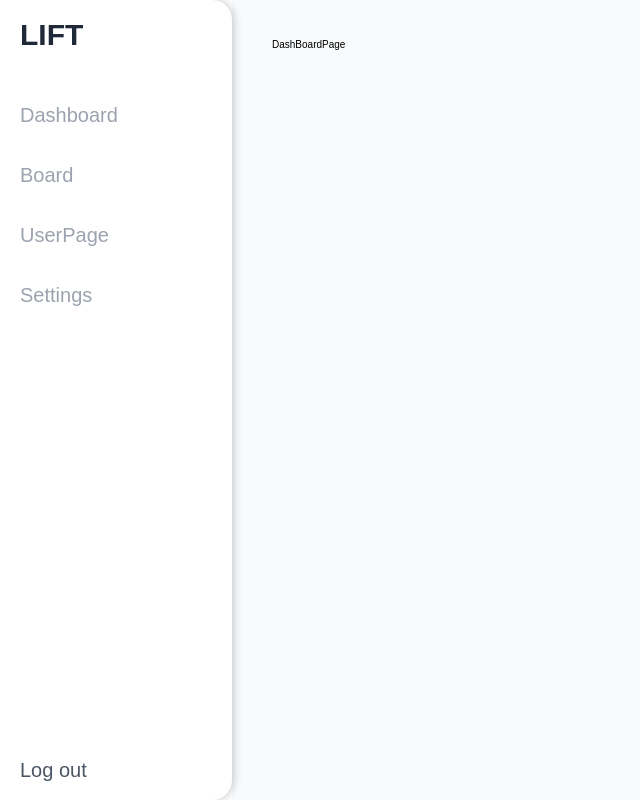
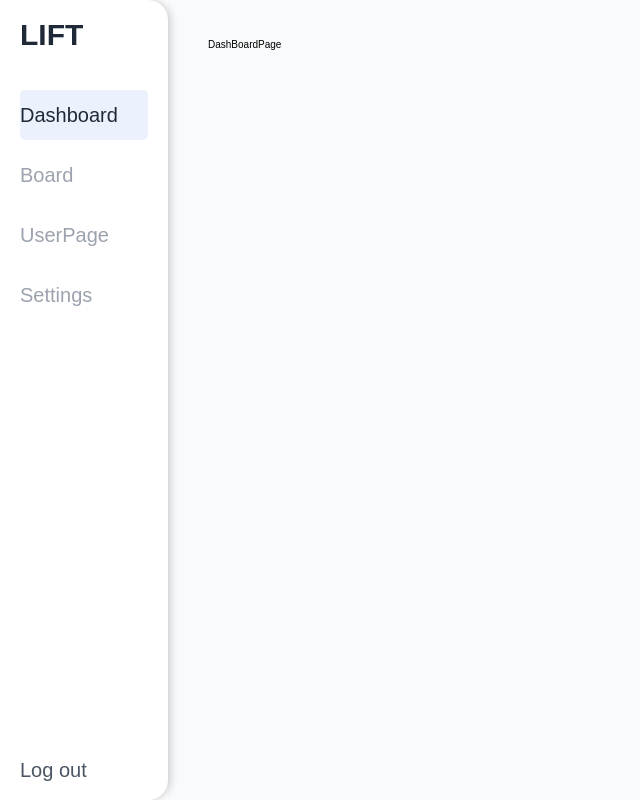
Before and after one commit to Kjiw0n/lift-test, a React (Vite) app: page / in a window 1280 px wide. Shown: the whole page, without its empty margins (0-640 px from the left). Built offline with nearby package versions, Linux system fonts and the light colour scheme; a web font is replaced by a local one.

Commit message:
style: update MainLayout

```diff
--- a/src/pages/MainLayout.tsx
+++ b/src/pages/MainLayout.tsx
@@ -1,8 +1,15 @@
-import { Outlet, useNavigate } from 'react-router-dom';
+import { Outlet, useNavigate, useLocation } from 'react-router-dom';
 import styled from '@emotion/styled';
+import { useState, useEffect } from 'react';
 
 function MainLayout() {
 	const navigate = useNavigate();
+	const location = useLocation();
+	const [selectedMenu, setSelectedMenu] = useState('/');
+
+	useEffect(() => {
+		setSelectedMenu(location.pathname);
+	}, [location.pathname]);
 
 	const handleLogout = () => {
 		localStorage.removeItem('access_token');
@@ -15,10 +22,18 @@ function MainLayout() {
 			<Sidebar>
 				<Logo>LIFT</Logo>
 				<MenuList>
-					<MenuItem onClick={() => navigate('/')}>Dashboard</MenuItem>
-					<MenuItem onClick={() => navigate('/board')}>Board</MenuItem>
-					<MenuItem onClick={() => navigate('/user')}>UserPage</MenuItem>
-					<MenuItem onClick={() => navigate('/setting')}>Settings</MenuItem>
+					<MenuItem selected={selectedMenu === '/'} onClick={() => navigate('/')}>
+						Dashboard
+					</MenuItem>
+					<MenuItem selected={selectedMenu === '/board'} onClick={() => navigate('/board')}>
+						Board
+					</MenuItem>
+					<MenuItem selected={selectedMenu === '/user'} onClick={() => navigate('/user')}>
+						UserPage
+					</MenuItem>
+					<MenuItem selected={selectedMenu === '/setting'} onClick={() => navigate('/setting')}>
+						Settings
+					</MenuItem>
 				</MenuList>
 				<LogoutBtn onClick={handleLogout}>Log out</LogoutBtn>
 			</Sidebar>
@@ -38,7 +53,7 @@ const LayoutWrapper = styled.div`
 `;
 
 const Sidebar = styled.nav`
-	width: 15%;
+	width: 10%;
 	flex-direction: column;
 
 	background-color: #ffffff;
@@ -64,16 +79,19 @@ const MenuList = styled.div`
 	gap: 10px;
 `;
 
-const MenuItem = styled.button`
+const MenuItem = styled.button<{ selected?: boolean }>`
 	height: 5rem;
 	width: 100%;
 	background: none;
 	border: none;
+	border-radius: 5px;
 
 	font-size: 2rem;
-	color: ${({ theme }) => theme.colors.secondaryText};
+	color: ${({ theme, selected }) => (selected ? theme.colors.title : theme.colors.secondaryText)};
 	text-align: left;
 	cursor: pointer;
+
+	background-color: ${({ theme, selected }) => (selected ? theme.colors.hover : 'transparent')};
 
 	&:hover {
 		color: ${({ theme }) => theme.colors.title};
```
